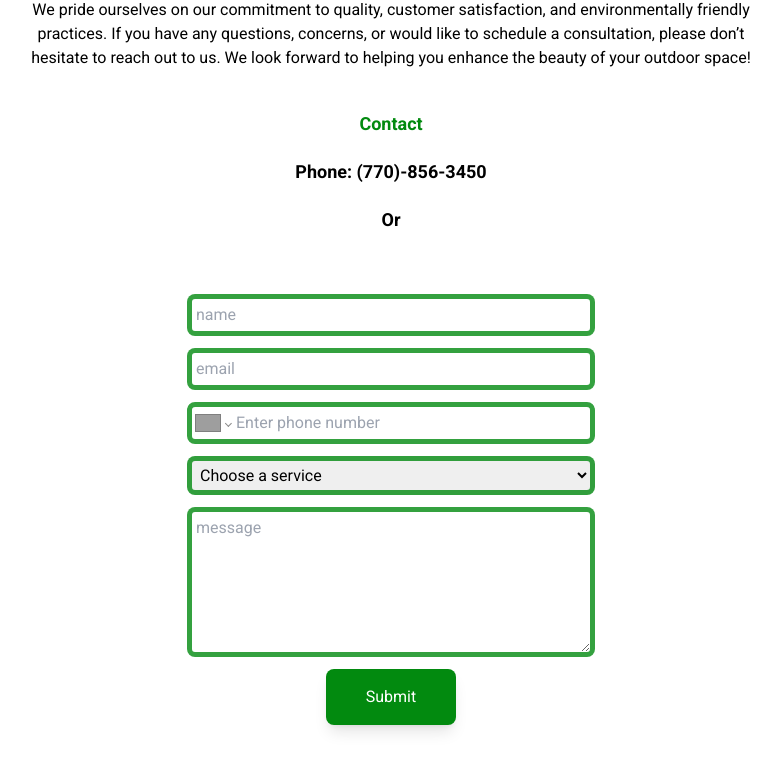
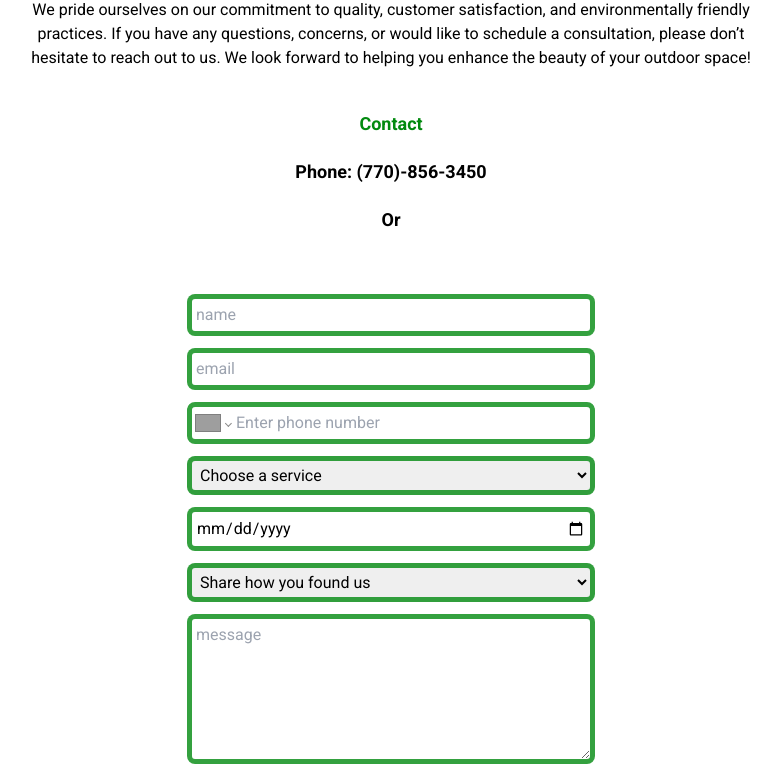
Before and after one commit to aakabia/TGM, a Next.js app in the folder tgm-site/: page /quote in a window 1280 px wide. Shown: the part 355-1129 px from the top of the page, without its empty margins (249-1030 px from the left). Before the commit the page ends 1100 px from the top, so only its background shows below. Built offline with nearby package versions, Linux system fonts and the light colour scheme; grey boxes are pictures that could not be loaded.

Commit message:
added the date and medium source to form

```diff
--- a/tgm-site/app/components/quotePage/QuoteForm.jsx
+++ b/tgm-site/app/components/quotePage/QuoteForm.jsx
@@ -29,12 +29,15 @@ export default function QuoteForm() {
       service: data.service,
       message: data.message,
       phone: data.phone,
+      date: data.date,
+      advertise: data.advertise,
     };
 
     sendEmail(templetParams, toast, reset);
   };
 
-  //console.log(errors);   <--uncomment to see errors from form
+  console.log(errors);
+  // <--uncomment to see errors from form
 
   const CustomInput = forwardRef((props, ref) => (
     <input {...props} ref={ref} className="focus:outline-none " />
@@ -126,9 +129,10 @@ export default function QuoteForm() {
         {/* Phone input above */}
 
         <select
+          id="service"
           className="w-full focus:outline-none focus:ring-2 focus:ring-accent/50 border-[5px] border-solid border-emeraldOp rounded-lg p-1 text-black"
           defaultValue={service || ""}
-          {...register("service", { required: "* A Service is required!" })}
+          {...register("service", { required: "* Please choose a service!" })}
         >
           <option value="" disabled>
             Choose a service
@@ -156,13 +160,57 @@ export default function QuoteForm() {
           </span>
         )}
 
-        {/* select input above */}
+        {/* service input above */}
+
+        <input
+          type="date"
+          className="w-full focus:outline-none focus:ring-2 focus:ring-accent/50  text-black border-[5px] border-solid border-emeraldOp rounded-lg p-1 "
+          placeholder="date"
+          {...register("date", {
+            required: "* Please choose a date for the service!",
+          })}
+        />
+
+        {errors.date && (
+          <span className="inline-block self-start font-bold text-sm">
+            {errors.date.message}
+          </span>
+        )}
+        {/* date area input above */}
+
+        <Controller
+          name="advertise"
+          control={control}
+          defaultValue={""}
+          rules={{ required: "* Please share how you found us!" }}
+          render={({ field }) => (
+            <select {...field}  className="w-full focus:outline-none focus:ring-2 focus:ring-accent/50 border-[5px] border-solid border-emeraldOp rounded-lg p-1 text-black">
+              <option value="" disabled>
+                Share how you found us
+              </option>
+              <option value="Friend">Friend</option>
+              <option value="Door Hanger">Door Hanger</option>
+              <option value="PostCard">PostCard</option>
+              <option value="Truck and Trailer">Truck and Trailer</option>
+              <option value="Yard Sign">Yard Sign</option>
+              <option value="Facebook">Facebook</option>
+              <option value="Instagram:Gooogle">Instagram:Gooogle</option>
+              <option value="other">other</option>
+            </select>
+          )}
+        />
+
+        {errors.advertise && (
+          <span className="inline-block self-start font-bold text-sm">
+            {errors.advertise.message}
+          </span>
+        )}
 
         <textarea
           placeholder="message"
           className="w-full h-[150px] focus:outline-none focus:ring-2 focus:ring-accent/50  text-black border-[5px] border-solid border-emeraldOp rounded-lg p-1 "
           {...register("message", {
-            required: "* A massage is required!",
+            required: "* Please describe the service!",
             maxLength: {
               value: 500,
               message: "Message should be less than 500 characters!",
@@ -195,6 +243,7 @@ export default function QuoteForm() {
 // The form uses the register function for the inputs and conditional rending for the errors.
 // useSearchParams helps us get our params passed in our route
 // Controller is used to manage control input like (input or textarea)
+// you can either destructure the field object or spread it to your select or input
 // Inside the render prop, you destructure the onChange, onBlur, and value functions to bind the input component to the form state.
 // A Phone Input is a specialized input component designed to accept phone numbers. It often includes features like formatting, validation, and country selection.
 // The CustomInput component allows you to define styles and behaviors in one place. (used this because phone input was not acceptinfg dirext styles due to not supporting UseClass or className directly)
--- a/tgm-site/package.json
+++ b/tgm-site/package.json
@@ -17,7 +17,6 @@
     "react": "^18",
     "react-dom": "^18",
     "react-hook-form": "^7.54.2",
-    "react-input-mask": "^2.0.4",
     "react-phone-number-input": "^3.4.12",
     "sonner": "^2.0.0"
   },
```
Also changed, not shown: 1 other file (tests, documents, lock files or other folders).
